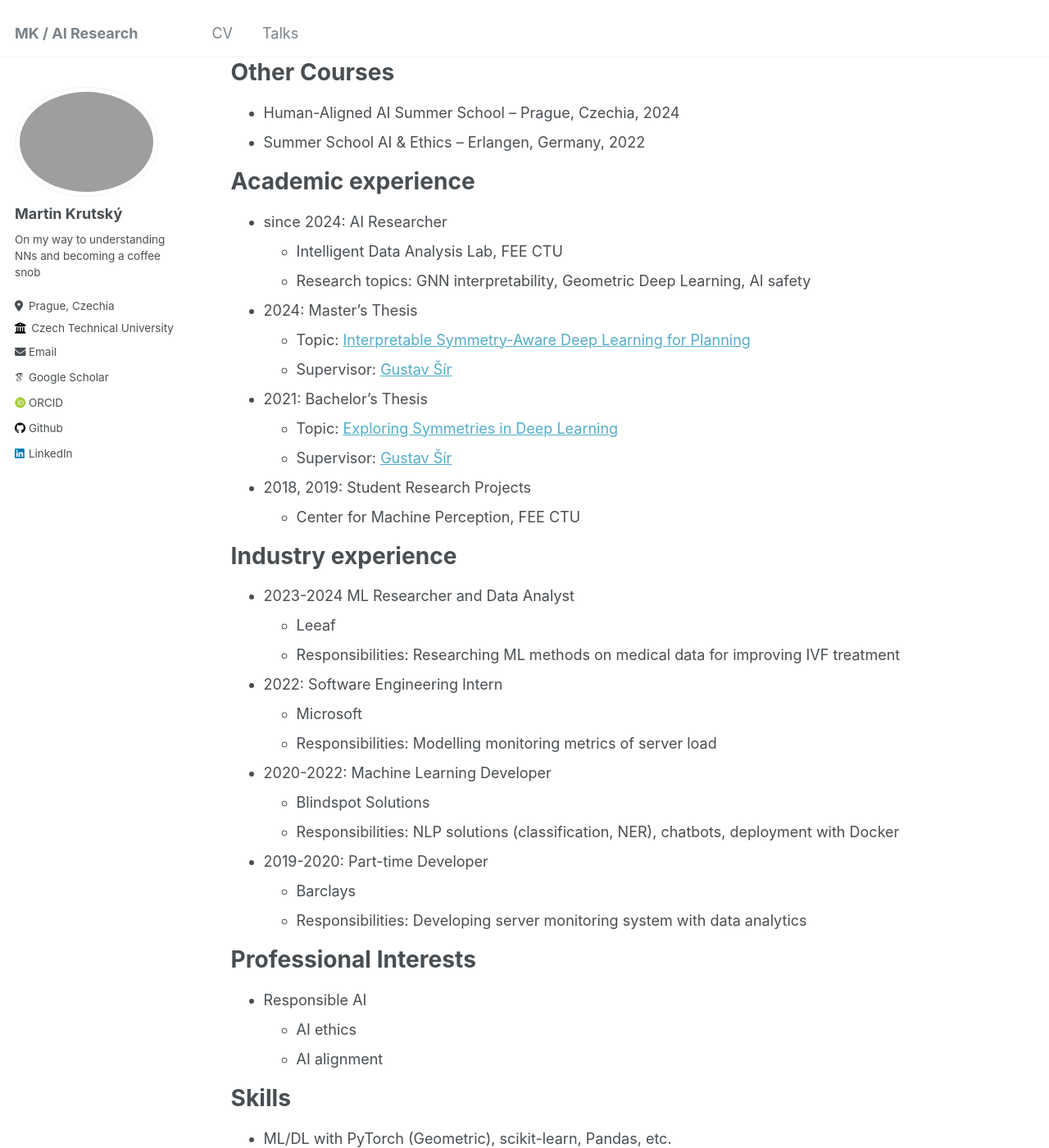
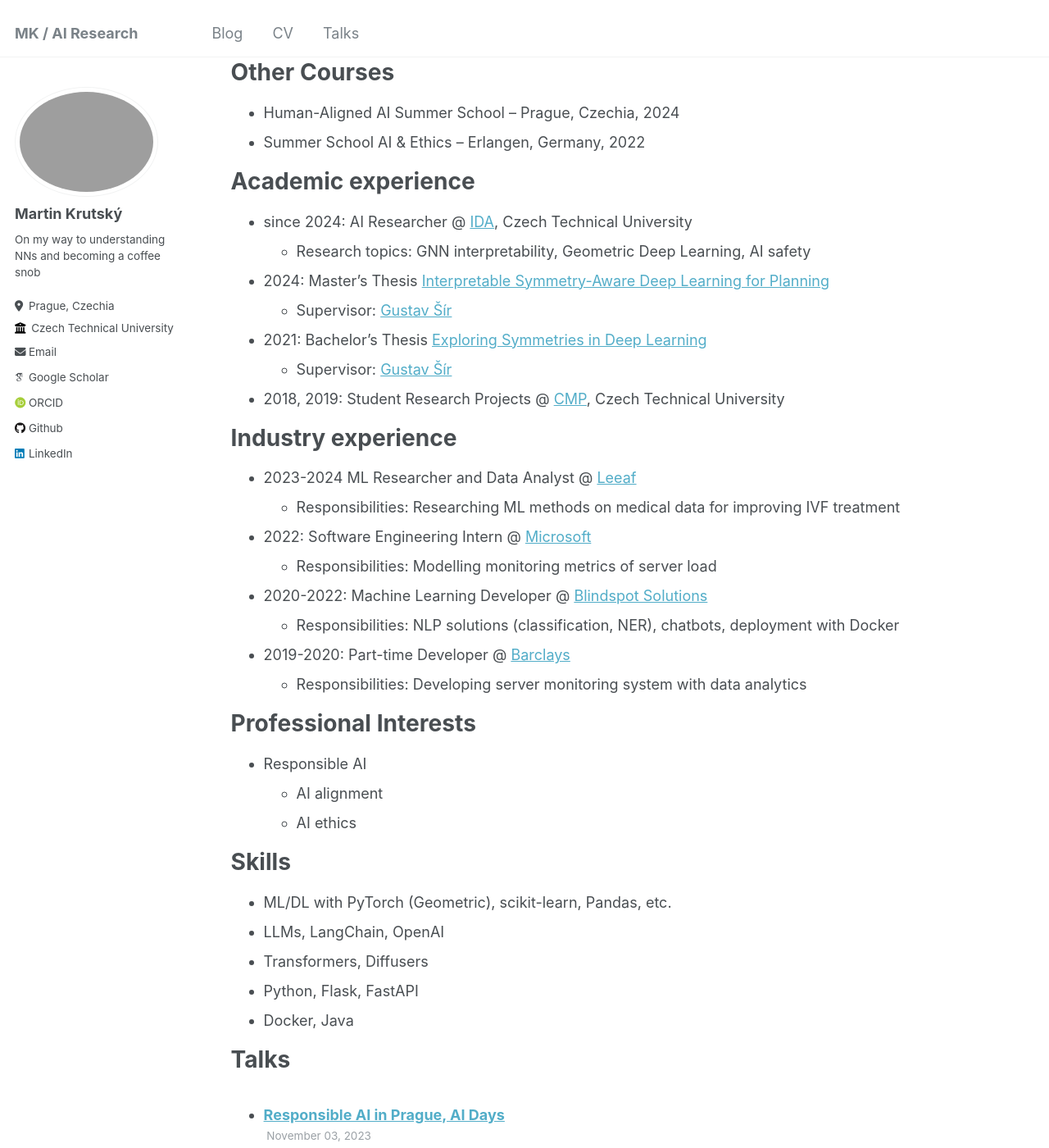
Before and after one commit to martin-krutsky/martin-krutsky.github.io, a Jekyll site: the page built from _pages/cv.md, in a window 1280 px wide and 1400 px high, scrolled down 281 px. Shown: the whole window at 82% size. Built offline with Jekyll 4.4.1, drawn with Linux system fonts in a browser that asks for light colours; some web fonts are replaced.

```diff
--- a/_data/navigation.yml
+++ b/_data/navigation.yml
@@ -9,8 +9,8 @@ main:
 #  - title: "Portfolio"
 #    url: /portfolio/
 
-#  - title: "Blog"
-#    url: /year-archive/
+  - title: "Blog"
+    url: https://medium.com/@martin-krutsky
 
   - title: "CV"
     url: /cv/
--- a/_pages/cv.md
+++ b/_pages/cv.md
@@ -23,44 +23,36 @@ Other Courses
 
 Academic experience
 ======
-* since 2024: AI Researcher
-  * Intelligent Data Analysis Lab, FEE CTU
+* since 2024: AI Researcher @ [IDA](https://ida.fel.cvut.cz/), Czech Technical University
   * Research topics: GNN interpretability, Geometric Deep Learning, AI safety
 
-* 2024: Master's Thesis
-  * Topic: [Interpretable Symmetry-Aware Deep Learning for Planning](https://dspace.cvut.cz/handle/10467/115032)
+* 2024: Master's Thesis [Interpretable Symmetry-Aware Deep Learning for Planning](https://dspace.cvut.cz/handle/10467/115032)
   * Supervisor: [Gustav Šír](https://gustiks.github.io/)
 
-* 2021: Bachelor's Thesis
-  * Topic: [Exploring Symmetries in Deep Learning](https://dspace.cvut.cz/handle/10467/94670)
+* 2021: Bachelor's Thesis [Exploring Symmetries in Deep Learning](https://dspace.cvut.cz/handle/10467/94670)
   * Supervisor: [Gustav Šír](https://gustiks.github.io/)
 
-* 2018, 2019: Student Research Projects
-  * Center for Machine Perception, FEE CTU
+* 2018, 2019: Student Research Projects @ [CMP](https://cmp.felk.cvut.cz/), Czech Technical University
 
 Industry experience
 ======
-* 2023-2024 ML Researcher and Data Analyst
-  * Leeaf
+* 2023-2024 ML Researcher and Data Analyst @ [Leeaf](https://leeaf.life/)
   * Responsibilities: Researching ML methods on medical data for improving IVF treatment
 
-* 2022: Software Engineering Intern
-  * Microsoft
+* 2022: Software Engineering Intern @ [Microsoft](https://www.microsoft.com/)
   * Responsibilities: Modelling monitoring metrics of server load
 
-* 2020-2022: Machine Learning Developer
-  * Blindspot Solutions
+* 2020-2022: Machine Learning Developer @ [Blindspot Solutions](https://blindspot.ai/)
   * Responsibilities: NLP solutions (classification, NER), chatbots, deployment with Docker
 
-* 2019-2020: Part-time Developer
-  * Barclays
+* 2019-2020: Part-time Developer @ [Barclays](https://home.barclays/)
   * Responsibilities: Developing server monitoring system with data analytics
 
 Professional Interests
 ======
 * Responsible AI
+  * AI alignment
   * AI ethics
-  * AI alignment
 
 Skills
 ======
```
Also changed, not shown: _pages/about.md (+8 -2 lines), 1 other file.
